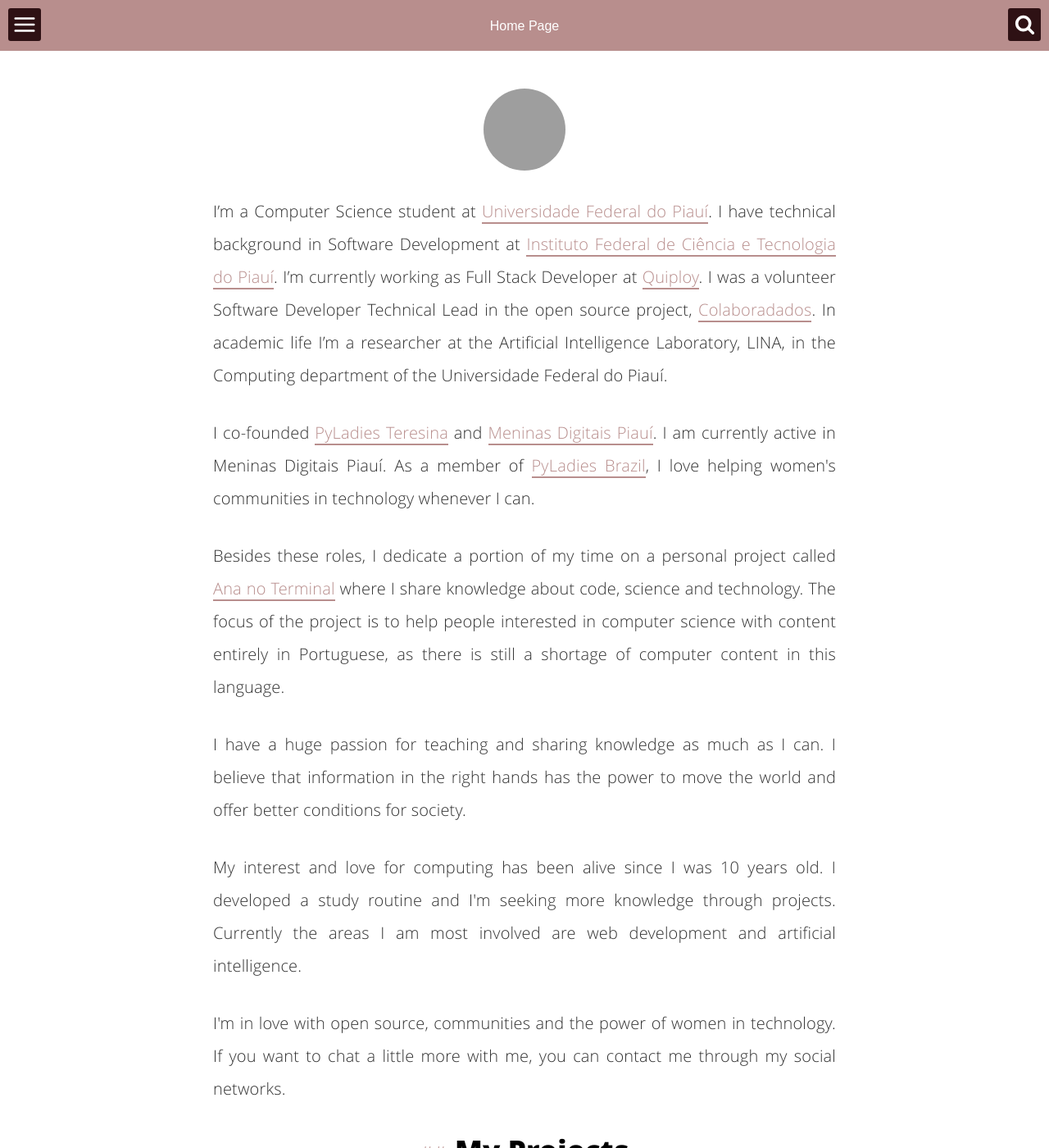
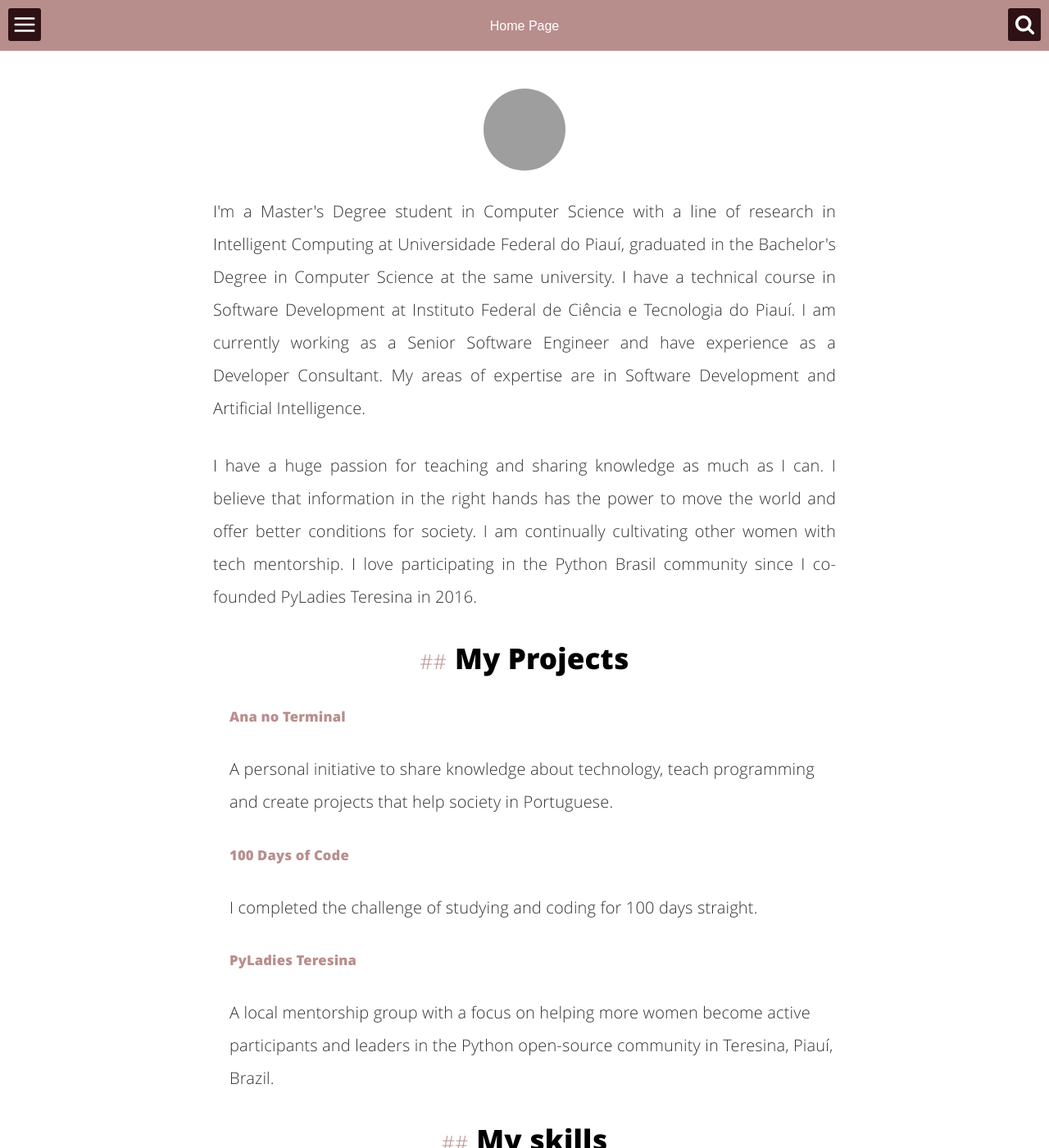
Before and after one commit to anapauladsmendes/anapauladsmendes.github.io, a Jekyll site: the page built from about.html, in a window 1280 px wide and 1400 px high. Shown: the whole window at 82% size. Built offline with Jekyll 4.4.1, drawn with Linux system fonts in a browser that asks for light colours; some of the changed text lies outside the part shown; grey boxes are pictures that could not be loaded.

Commit message:
Update site

```diff
--- a/_config.yml
+++ b/_config.yml
@@ -8,7 +8,7 @@
 
 # User settings
 username: ANA PAULA MENDES
-occupation: Developer
+occupation: Senior Software Engineer | Consultant
 user_title: Ana Paula Mendes
 email: anapaula.ds.mendes@gmail.com
 twitter_username: ananoterminal
@@ -58,11 +58,8 @@
 # projects in header index
 projects:
   - name: Ana no Terminal
-    url: http://ananoterminal.me/
+    url: https://ananoterminal.github.io/
     about: A personal initiative to share knowledge about technology, teach programming and create projects that help society in Portuguese.
-  - name: Meninas Digitais Piauí
-    url: https://meninasdigitaispiaui.github.io/
-    about: Women in technology initiative with students and teachers of the Universidade Federal do Piauí.
   - name: 100 Days of Code
     url: https://github.com/anapaulamendes/100-days-of-code
     about: I completed the challenge of studying and coding for 100 days straight.
--- a/about.html
+++ b/about.html
@@ -10,22 +10,10 @@
 
 <div class="aboutme">
 	<p class="description">
-		I’m a Computer Science student at <a href="http://ufpi.br/">Universidade Federal do Piauí</a>. I have technical background in Software Development at <a href="https://www.ifpi.edu.br/">Instituto Federal de Ciência e Tecnologia do Piauí</a>. I’m currently working as Full Stack Developer at <a href="https://www.quiploy.com/">Quiploy</a>. I was a volunteer Software Developer Technical Lead in the open source project, <a href="http://colaboradados.com.br/">Colaboradados</a>. In academic life I’m a researcher at the Artificial Intelligence Laboratory, LINA, in the Computing department of the Universidade Federal do Piauí.
+		I'm a Master's Degree student in Computer Science with a line of research in Intelligent Computing at Universidade Federal do Piauí, graduated in the Bachelor's Degree in Computer Science at the same university. I have a technical course in Software Development at Instituto Federal de Ciência e Tecnologia do Piauí. I am currently working as a Senior Software Engineer and have experience as a Developer Consultant. My areas of expertise are in Software Development and Artificial Intelligence.
 	</p>
 	<p class="description">
-		I co-founded <a href="https://pyladiesteresina.github.io/">PyLadies Teresina</a> and <a href="https://meninasdigitaispiaui.github.io/">Meninas Digitais Piauí</a>. I am currently active in Meninas Digitais Piauí. As a member of <a href="http://brazil.pyladies.com/">PyLadies Brazil</a>, I love helping women's communities in technology whenever I can.
-	</p>
-	<p class="description">
-		Besides these roles, I dedicate a portion of my time on a personal project called <a href="https://ananoterminal.github.io/">Ana no Terminal</a> where I share knowledge about code, science and technology. The focus of the project is to help people interested in computer science with content entirely in Portuguese, as there is still a shortage of computer content in this language.
-	</p>
-	<p class="description">
-		I have a huge passion for teaching and sharing knowledge as much as I can. I believe that information in the right hands has the power to move the world and offer better conditions for society.
-	</p>
-	<p class="description">
-		My interest and love for computing has been alive since I was 10 years old. I developed a study routine and I'm seeking more knowledge through projects. Currently the areas I am most involved are web development and artificial intelligence.
-	</p>
-	<p class="description">
-		I'm in love with open source, communities and the power of women in technology. If you want to chat a little more with me, you can contact me through my social networks.
+		I have a huge passion for teaching and sharing knowledge as much as I can. I believe that information in the right hands has the power to move the world and offer better conditions for society. I am continually cultivating other women with tech mentorship. I love participating in the Python Brasil community since I co-founded PyLadies Teresina in 2016.
 	</p>
 </div>
 
@@ -56,22 +44,22 @@
 				<td><li><p>HTML</p></li></td>
 				<td><li><p>CSS</p></li></td>
 				<td><li><p>JavaScript</p></li></td>
-					<td><li><p>Bootstrap</p></li></td>
+				<td><li><p>FastAPI</p></li></td>
 		    </tr>
 				<tr>
 				<td><li><p>Vim</p></li></td>
 				<td><li><p>Linux</p></li></td>
-					<td><li><p>REST API</p></li></td>
+				<td><li><p>REST</p></li></td>
 				<td><li><p>Docker</p></li></td>
 		    </tr>
 				<tr>
-					<td><li><p>Jekyll</p></li></td>
-					<td><li><p>Pelican</p></li></td>
-		      <td><li><p>C</p></li></td>
-					<td><li><p>Java</p></li></td>
+				<td><li><p>Ruby</p></li></td>
+				<td><li><p>Rails</p></li></td>
+				<td><li><p>Kubernetes</p></li></td>
+				<td><li><p>Pydantic</p></li></td>
 		    </tr>
 				<tr>
-					<td><li><p>Selenium</p></li></td>
+				<td><li><p>Crawler</p></li></td>
 				<td><li><p>Weka</p></li></td>
 				<td><li><p>Scraping</p></li></td>
 				<td><li><p>Artificial Intelligence</p></li></td>
@@ -80,20 +68,7 @@
 				<td><li><p>Jupyter</p></li></td>
 				<td><li><p>PostgreSQL</p></li></td>
 				<td><li><p>MySQL</p></li></td>
-					<td><li><p>NLP</p></li></td>
-		    </tr>
-		  </tbody>
-		</table>
-	</ul>
-</div>
-
-<h2>Learning</h2>
-<div class="aboutme">
-	<ul class="recent">
-		<table>
-		  <tbody>
-		    <tr>
-					<td><li><p>Improving my current skills</p></li></td>
+				<td><li><p>MongoDB</p></li></td>
 		    </tr>
 		  </tbody>
 		</table>
```
Also changed, not shown: _includes/header-default.html (+2 -5 lines), 1 other file. Lines whose indentation alone changed are shown as unchanged.
